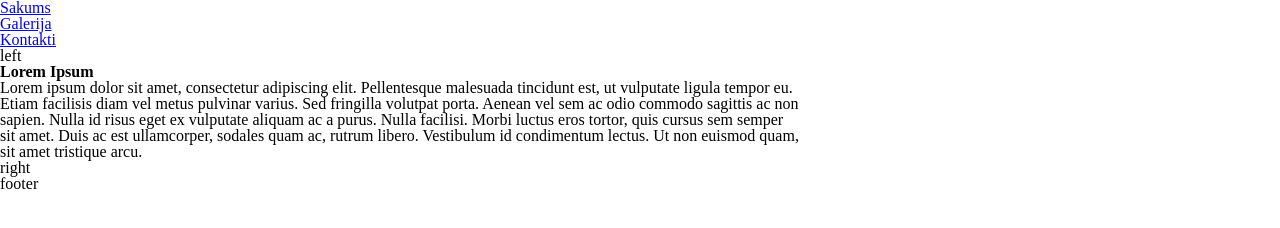
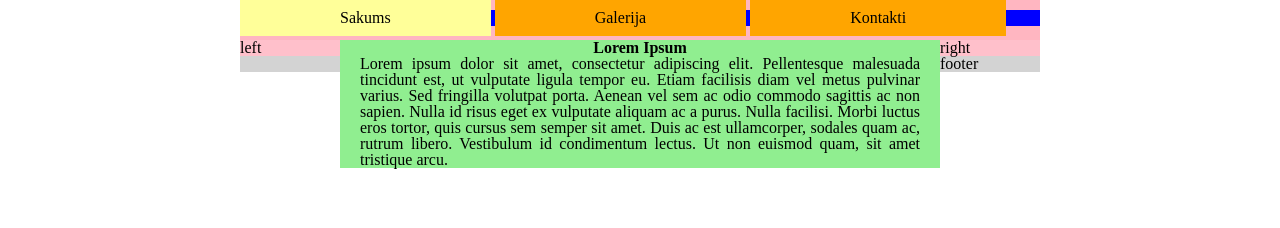
Before and after one commit to julijapakula/julijapakula.github.io, a plain HTML site: page index.html in a window 1280 px wide. Drawn offline with Linux system fonts and the light colour scheme.

Commit message:
Update style.css

```diff
--- a/css/style.css
+++ b/css/style.css
@@ -1,15 +1,75 @@
+.mainb, .left, .main, .righ {
+	height: 100%;
+}
+.mainbox {
+	background-color: lightgrey;
+	width: 800px;
+	margin:  auto;
+	display: table;
+}
 .header{
-	background-origin: orange;
-	width: 800px;
+	background-color: lightpink;
+	height: 40px;
 }
 .main{
-	background-origin: blue;
-	width: 800px;
+	background-color: lightgreen;
+	width: 560px;
+	float:left;
+	padding-left: 20px;
+	padding-right: 20px;
+}
+.left{
+	background-color: pink;
+	width: 100px;
+	float:left;
+}
+
+.right{
+	background-color: pink;
+	width: 100px;
+	float:left;
 }
 .footer{
+	background-color: lightgrey;
+}
 
+.box{
+	background-color: bisque;
+	width: 800px;
+	margin:  auto;
 }
-.mainbow {
-	widows: 800px;
-	margin: 0px auto;
+#menu li a{
+	color: #000000; /*noņem krasu padding: c noklusējuma*/;
+	text-decoration: none; /*noņem pasvitrojumu*/
 }
+#menu li{
+	list-style-type: none;
+	display: inline;
+	padding-left: 100px;
+	padding-right: 100px;
+	padding-top: 100px;
+	padding-bottom: 10px;
+}
+
+#menu {
+	position: relative;
+	top: 10px;
+}
+#menu :hover {
+    background-color: #ffff99;
+}
+.active{
+	background-color: #ffff99;
+}
+ul{
+	background-color: blue;
+}
+li{
+	background-color: orange;
+}
+h4{
+	text-align: center;
+}
+p{
+	text-align: justify;
+}
```
